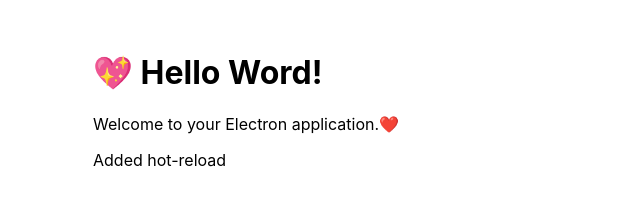
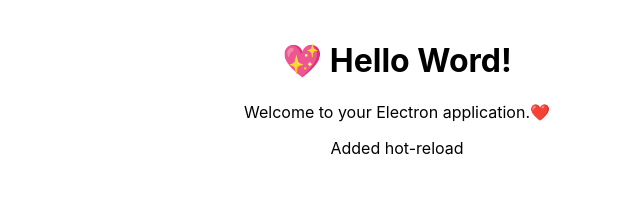
Before and after one commit to BomBoch/screen-recorder-electron, an Electron app: page src/index.html in a window 800 px wide. Shown: the whole page, without its empty margins (3-643 px from the left). Drawn offline with Linux system fonts and the light colour scheme.

Commit message:
Add style files

```diff
--- a/src/index.css
+++ b/src/index.css
@@ -1,6 +1,16 @@
 body {
-  font-family: -apple-system, BlinkMacSystemFont, "Segoe UI", Roboto, Helvetica, Arial, sans-serif;
-  margin: auto;
-  max-width: 38rem;
-  padding: 2rem;
+  font-family: -apple-system, BlinkMacSystemFont, "Segoe UI", Roboto, Helvetica,
+    Arial, sans-serif;
+  padding: 0;
+  margin: 0;
 }
+
+video {
+  width: 100%;
+  height: auto;
+}
+
+body {
+  text-align: center;
+  padding-top: 20px;
+}
```
